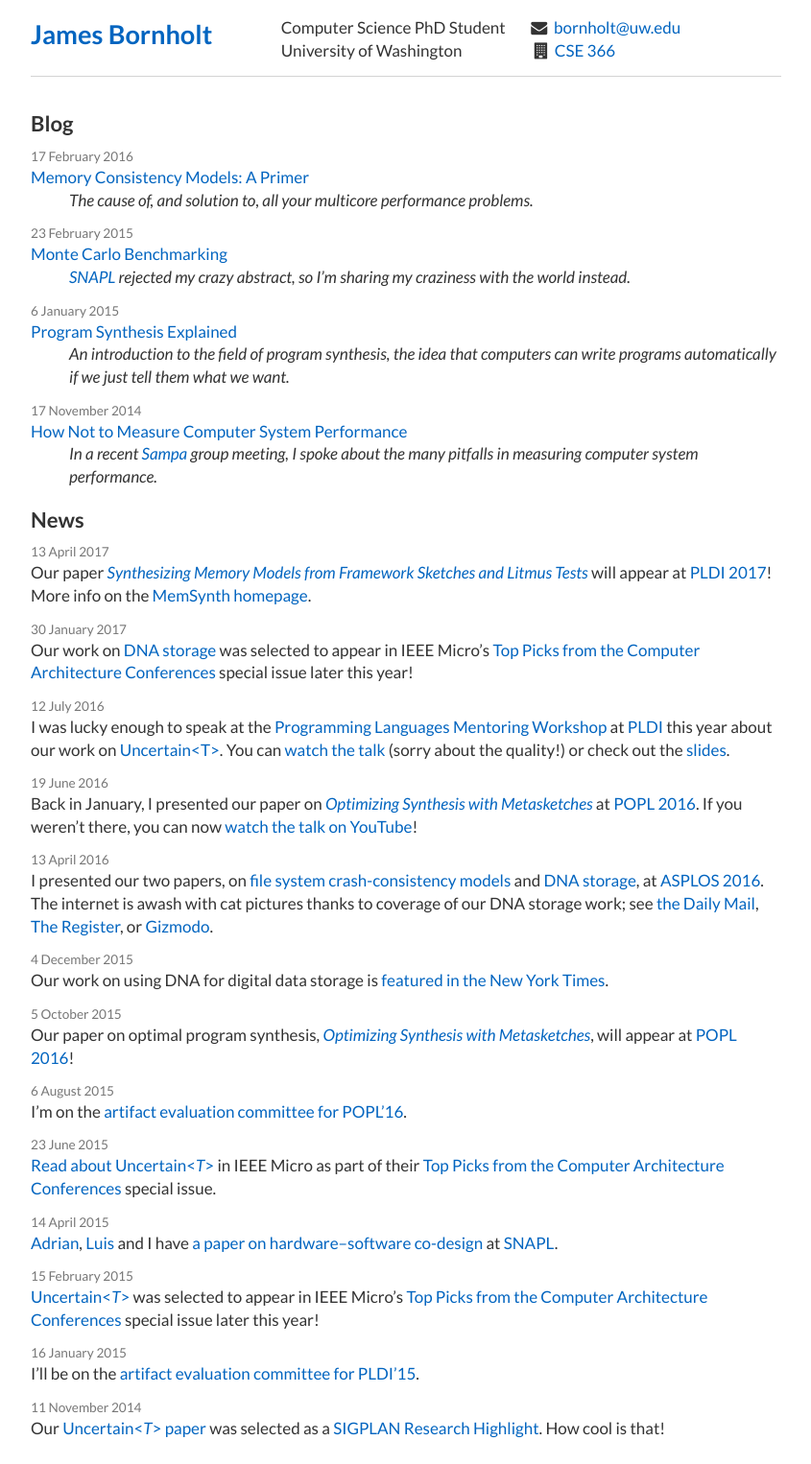
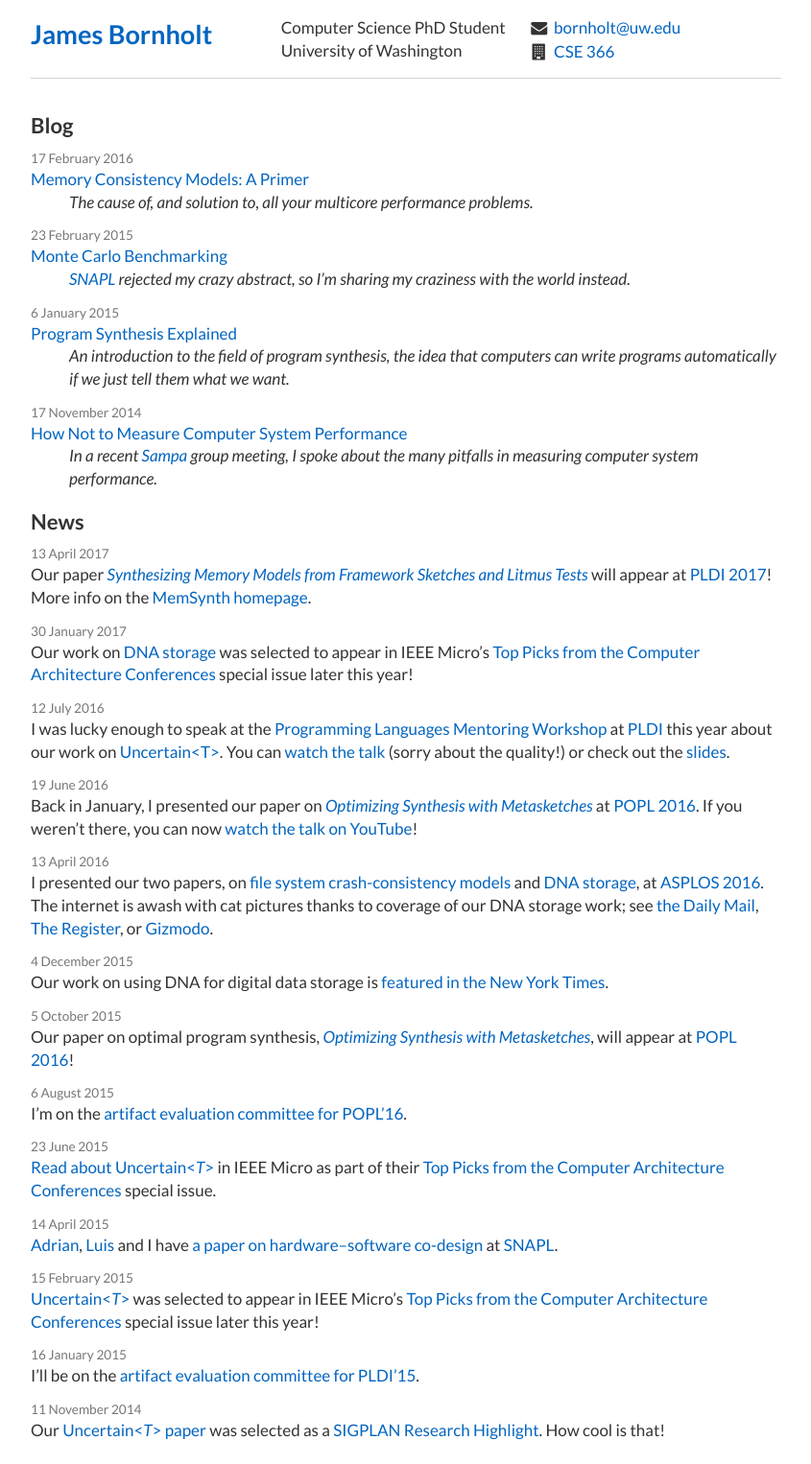
Before and after one commit to jamesbornholt/homepage, a Jekyll site: the page built from posts.md, in a window 1280 px wide. Shown: the whole page at 96% size, without its empty margins (217-1062 px from the left). Built offline with Jekyll 4.4.1, drawn with Linux system fonts in a browser that asks for light colours; nearby versions of some CDN libraries.

```diff
--- a/_config.yml
+++ b/_config.yml
@@ -12,7 +12,7 @@ url: "/~bornholt"
 permalink: /post/:title.html
 
 # Version
-css_version: 20170307
+css_version: 20170504
 
 
 # Markdown settings
--- a/_includes/header.html
+++ b/_includes/header.html
@@ -6,8 +6,8 @@
         <p>Computer Science PhD Student<br />University of Washington</p>
     </div>
     <div class="header-cell">
-        <p><i class="fa fa-envelope"></i>&nbsp;&nbsp;<a target="_blank" id="contact"
+        <p><i class="icon-mail"></i> <a target="_blank" id="contact"
            href="http://www.google.com/recaptcha/mailhide/d?k=018LlPIxwBJBGEA_-iI3ZNKA==&c=p7ZC8Co1Y_3uvMJaqz5Gng==">born<span style="display:none">DEL</span>holt@u<span style="display:none">ETE</span>w.edu</a><br />
-        &nbsp;<i class="fa fa-building"></i>&nbsp;&nbsp;<a href="http://uw.edu/maps/?cse">CSE 366</a></p>
+           <i class="icon-building"></i> <a href="http://uw.edu/maps/?cse">CSE 366</a></p>
     </div>
 </div>
--- a/_layouts/default.html
+++ b/_layouts/default.html
@@ -13,12 +13,10 @@
 
     <link rel="stylesheet" href="//fonts.googleapis.com/css?family=Lato:400,400italic,700,700italic" type="text/css">
     <link rel="stylesheet" href='//fonts.googleapis.com/css?family=Inconsolata:400,700' rel='stylesheet' type='text/css'>
-    <link rel="stylesheet" href="//maxcdn.bootstrapcdn.com/font-awesome/4.4.0/css/font-awesome.min.css" type="text/css">
     <link rel="stylesheet" href="{{ "/css/normalize.min.css" | relative_url }}" type="text/css">
     <link rel="stylesheet" href="{{ "/css/main.css?VERSION" | replace: 'VERSION', site.css_version | relative_url }}" type="text/css">
     <link rel="stylesheet" href="{{ "/css/highlight.css" | relative_url }}" type="text/css">
 
-    <script src="//ajax.googleapis.com/ajax/libs/jquery/2.1.4/jquery.min.js"></script>
     <script src="{{ "/js/main.js" | relative_url }}"></script>
 </head>
 <body class="{{ page.path | replace:'.md','' | slugify }}">
--- a/_layouts/home.html
+++ b/_layouts/home.html
@@ -9,9 +9,9 @@ layout: default
     <div id="sidebar-content">
         <h1>James Bornholt</h1>
         <p>PhD Student<br />Computer Science<br />University of Washington</p>
-        <p><i class="fa fa-envelope"></i>&nbsp;&nbsp;<a target="_blank" id="contact" href="http://www.google.com/recaptcha/mailhide/d?k=018LlPIxwBJBGEA_-iI3ZNKA==&c=p7ZC8Co1Y_3uvMJaqz5Gng==">born<span style="display:none">DEL</span>holt@u<span style="display:none">ETE</span>w.edu</a><br />
-            &nbsp;<i class="fa fa-building"></i>&nbsp;&nbsp;<a href="http://uw.edu/maps/?cse">CSE 366</a><br />
-            &nbsp;<i class="fa fa-file-pdf-o"></i>&nbsp;&nbsp;<a href="{{ "/files/cv.pdf" | relative_url }}">CV</a></p>
+        <p><i class="icon-mail"></i> <a target="_blank" id="contact" href="http://www.google.com/recaptcha/mailhide/d?k=018LlPIxwBJBGEA_-iI3ZNKA==&c=p7ZC8Co1Y_3uvMJaqz5Gng==">born<span style="display:none">DEL</span>holt@u<span style="display:none">ETE</span>w.edu</a><br />
+            <i class="icon-building"></i> <a href="http://uw.edu/maps/?cse">CSE 366</a><br />
+            <i class="icon-pdf"></i> <a href="{{ "/files/cv.pdf" | relative_url }}">CV</a></p>
     </div>
 </div>
 
--- a/css/main.scss
+++ b/css/main.scss
@@ -77,6 +77,35 @@ a:hover {
     margin-bottom: 0.2em;
     padding-bottom: 0.2em;
 }
+
+
+
+/* Icons */
+@font-face {
+    font-family: 'icons';
+    src: url('fonts/icons.woff2?82422007') format('woff2'),
+         url('fonts/icons.woff?82422007') format('woff');
+}
+
+[class^="icon-"]:before, [class*=" icon-"]:before {
+    font-family: "icons";
+    font-style: normal;
+    font-weight: normal;
+    speak: none;
+    display: inline-block;
+    text-decoration: inherit;
+    width: 1em;
+    margin-right: .2em;
+    text-align: center;
+    font-variant: normal;
+    text-transform: none;
+    -webkit-font-smoothing: antialiased;
+    -moz-osx-font-smoothing: grayscale
+}
+
+.icon-mail:before { content: '\f0e0'; }
+.icon-building:before { content: '\f1ad'; }
+.icon-pdf:before { content: '\f1c1'; }
 
 
 
--- a/js/main.js
+++ b/js/main.js
@@ -1,10 +1,33 @@
-$(function() {
-    // fix up the mailto links
-    $("#contact span").remove();
-    $("#contact").attr("href", "mailto:" + $.trim($("#contact").text()));
+function enableMailto() {
+    var contact = document.getElementById("contact");
+    var spans = contact.querySelectorAll("span");
+    console.log(spans);
+    for (var i = 0; i < spans.length; i++) {
+        spans[i].parentNode.removeChild(spans[i]);
+    }
+    var txt = contact.innerText;
+    contact.setAttribute("href", "mailto:" + txt.trim());
+}
 
+function highlightRosette() {
     // hack to highlight rosette code
     var keywords = ["define-symbolic", "solve", "assert"];
-    for (var i = 0; i < keywords.length; i++)
-        $(".n:contains('" + keywords[i] + "')").removeClass("n").addClass("k");
-});
+    var elts = document.querySelectorAll(".n");
+    for (var i = 0; i < elts.length; i++) {
+        var txt = elts[i].innerHTML;
+        for (var j = 0; j < keywords.length; j++) {
+            if (txt.indexOf(keywords[j]) > -1) {
+                elts[i].classList.remove("n");
+                elts[i].classList.add("k");
+                break;
+            }
+        }
+    }
+}
+
+function init() {
+    enableMailto();
+    highlightRosette();
+}
+
+document.addEventListener("DOMContentLoaded", init);
```
Also changed, not shown: css/fonts/icons.woff (added), css/fonts/icons.woff2 (added), img/me_square.jpg, img/me_square_bw.jpg.
